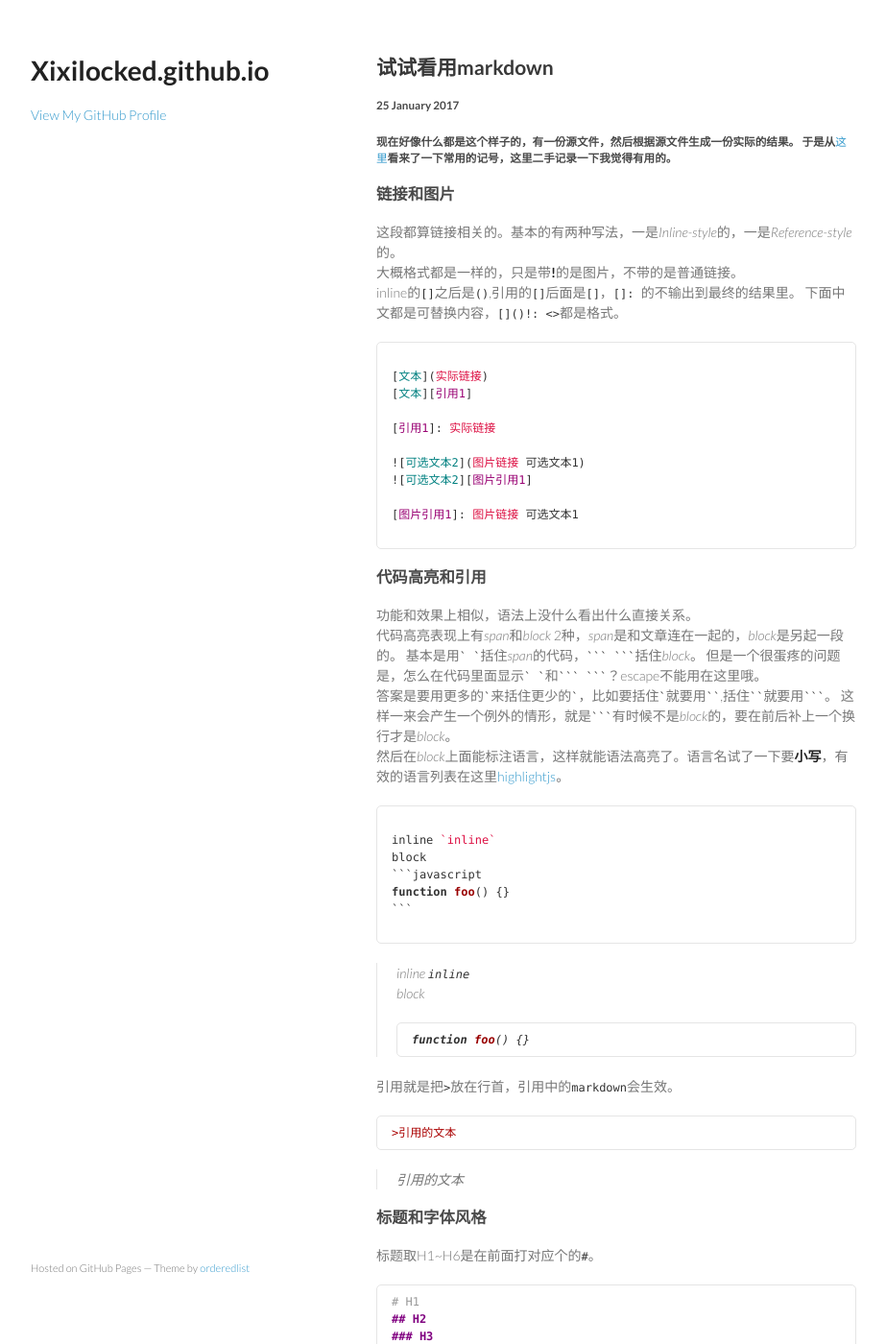
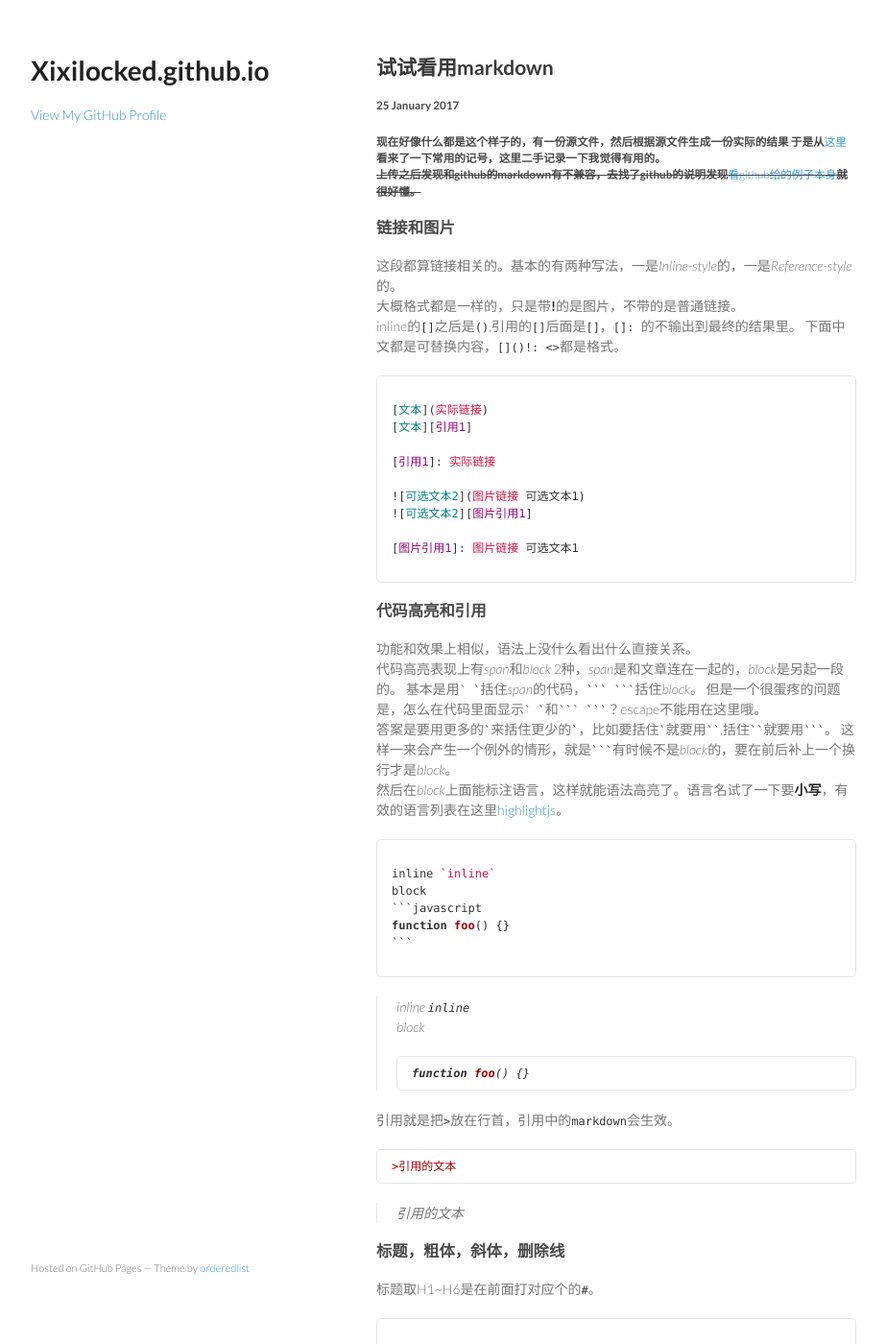
Before and after one commit to XiXiLocked/XiXiLocked.github.io, a Jekyll site: the page built from _posts/2017-01-25-useMarkdonw.md, in a window 1280 px wide and 1400 px high. Shown: the whole window at 96% size, without its empty margins (178-1101 px from the left). Built offline with Jekyll 4.4.1, drawn with Linux system fonts in a browser that asks for light colours.

Commit message:
another try

````diff
--- a/_posts/2017-01-25-useMarkdonw.md
+++ b/_posts/2017-01-25-useMarkdonw.md
@@ -3,8 +3,9 @@ layout: minimal
 title: 试试看用markdown
 ---
 
-现在好像什么都是这个样子的，有一份源文件，然后根据源文件生成一份实际的结果。
+现在好像什么都是这个样子的，有一份源文件，然后根据源文件生成一份实际的结果
 于是从[这里][cheatsheet]看来了一下常用的记号，这里二手记录一下我觉得有用的。
+~~上传之后发现和github的markdown有不兼容，去找了github的说明发现[看github给的例子本身][githubmarkdown]就很好懂。~~
 ### 链接和图片
 这段都算链接相关的。基本的有两种写法，一是*Inline-style*的，一是*Reference-style*的。
 大概格式都是一样的，只是带**!**的是图片，不带的是普通链接。
@@ -62,18 +63,19 @@ function foo() {}
 >引用的文本
 
 
-### 标题和字体风格
+### 标题，粗体，斜体，删除线
 标题取H1~H6是在前面打对应个的`#`。
 
 ```markdown
+
 # H1
 ## H2
 ### H3
 #### H4
 ##### H5
 ###### H6
+
 ```
-
 >
 # H1
 ## H2
````
Also changed, not shown: other parts of _posts/2017-01-25-useMarkdonw.md (+1 -2 lines).
